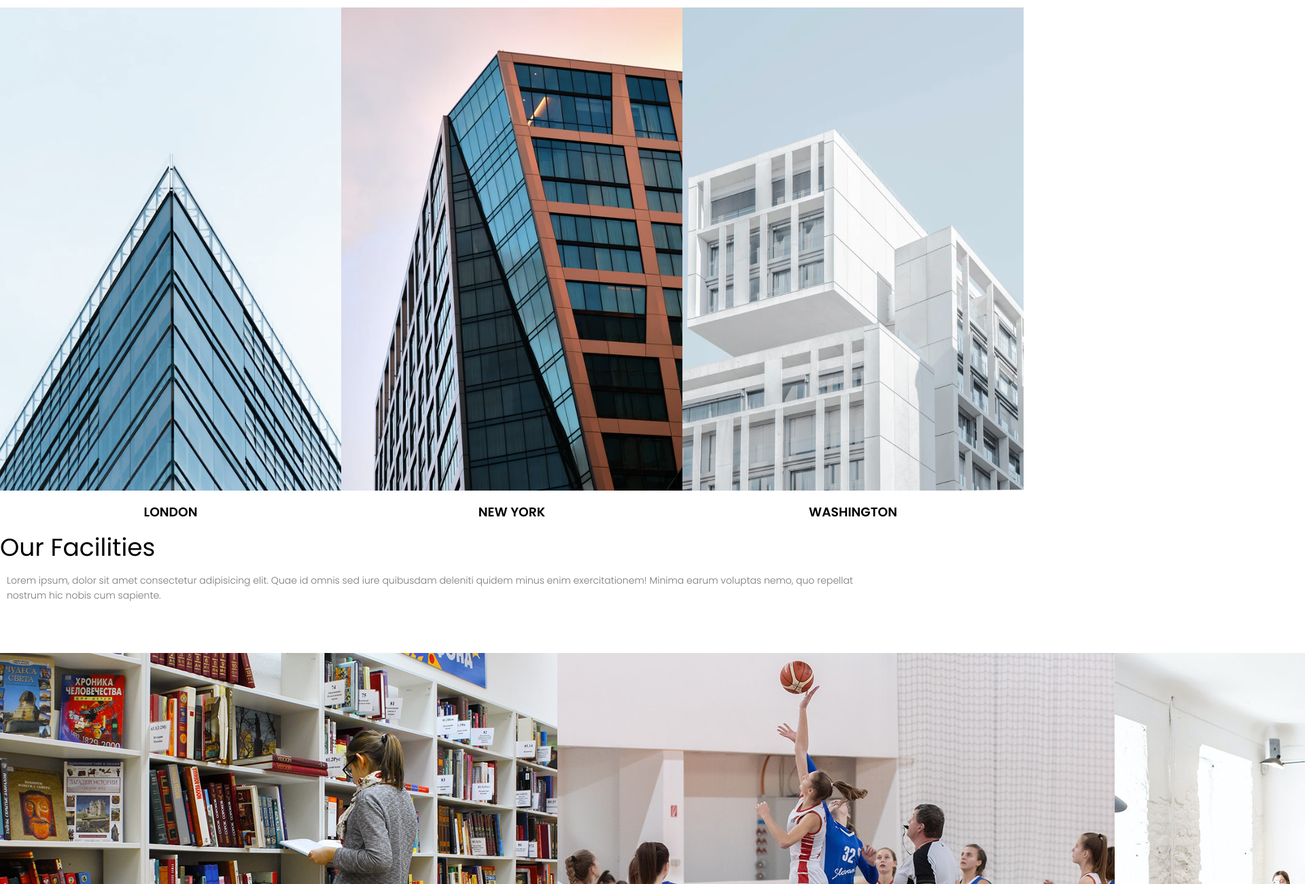
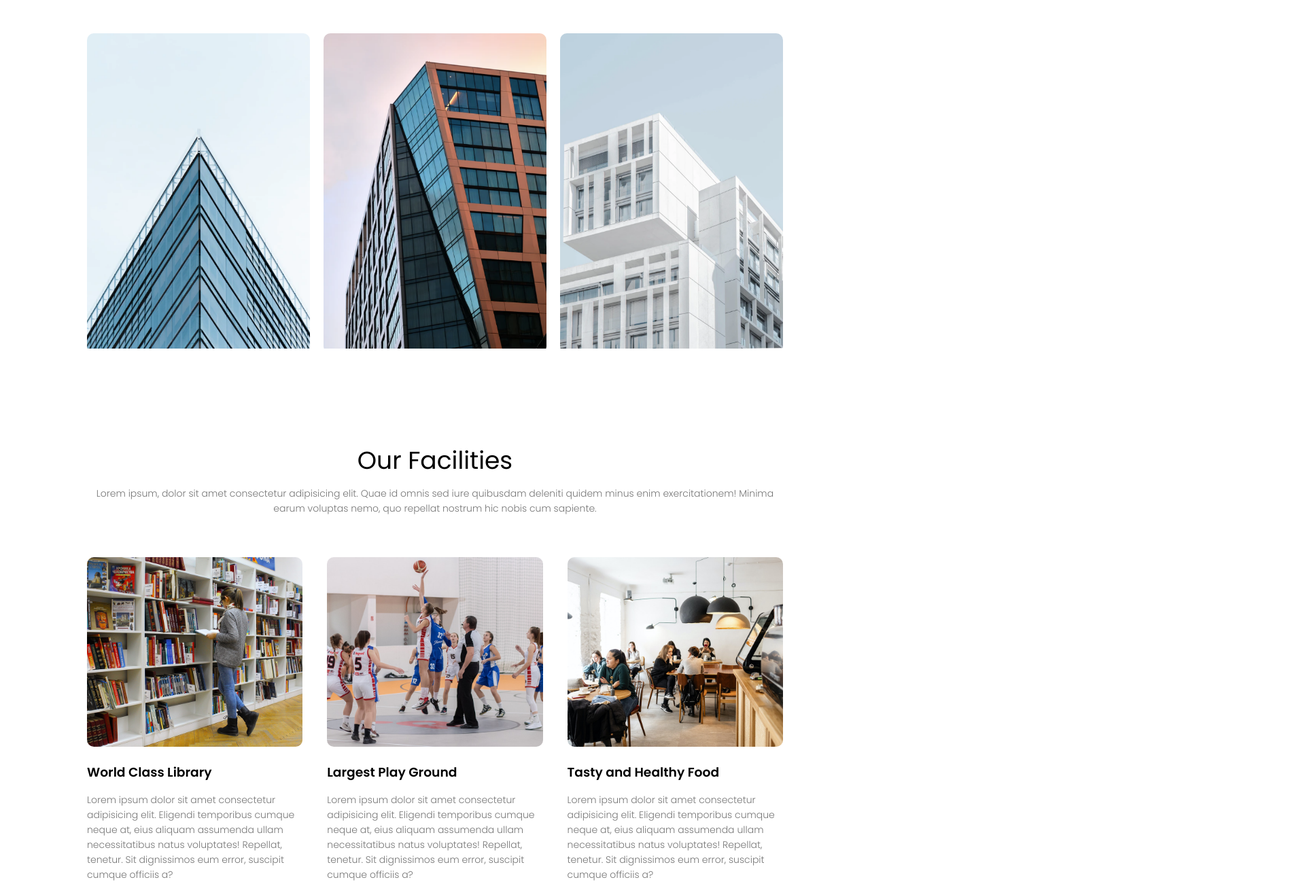
Before and after one commit to EdnilsonAraujo/EdnilsonAraujo.github.io, a plain HTML site: page index.html in a window 1280 px wide. Shown: the part 1556-2857 px from the top of the page at 68% size, 1920 px wide, since content can reach past the window. Drawn offline with Linux system fonts and the light colour scheme.

Commit message:
Update style.css

```diff
--- a/style.css
+++ b/style.css
@@ -179,3 +179,93 @@ h3{
 .course-col:hover{
     box-shadow: 0 0 20px 0px rgba(0,0,0,0.2);
 }
+
+@media(max-width: 700px){
+    .row{
+        flex-direction: column;
+    }
+}
+
+/*----- campus --------*/
+
+.campus{
+    width: 80%;
+    margin: auto;
+    text-align: center;
+    padding-top: 50px;
+}
+
+.campus-col{
+    flex-basis: 32%;
+    border-radius: 10px;
+    margin-bottom: 30px;
+    position: relative;
+    overflow: hidden;
+}
+
+.campus-col img{
+    width: 100%;
+}
+
+.layer{
+    background: transparent;
+    height: 100%;
+    width: 100%;
+    position: absolute;
+    top: 0;
+    left: 0;
+    transition: 0.5s;
+}
+
+.layer:hover{
+    background: rgba(225, 0, 0, 0.7);
+}
+
+.layer h3{
+    width: 100%;
+    font-weight: 500;
+    color: #fff;
+    font-size: 26px;
+    bottom: 0;
+    left: 50%;
+    transform: translateX(-50%);
+    position: absolute;
+    opacity: 0;
+    transition: 0.5s;
+}
+
+.layer:hover h3{
+    bottom: 49%;
+    opacity: 1;
+}
+
+/*----- facilities --------*/
+
+.facilities{
+    width: 80%;
+    margin: auto;
+    text-align: center;
+    padding-top: 100px;
+}
+
+.facilities-col{
+    flex-basis: 31%;
+    border-radius: 10px;
+    margin-bottom: 5%;
+    text-align: left;
+}
+
+.facilities-col img{
+    width: 100%;
+    border-radius: 10px;
+}
+
+.facilities-col p{
+    padding: 0;
+}
+
+.facilities-col h3{
+    margin-top: 16px;
+    margin-bottom: 15px;
+    text-align: left;
+}
```
